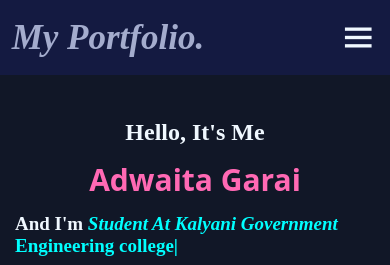
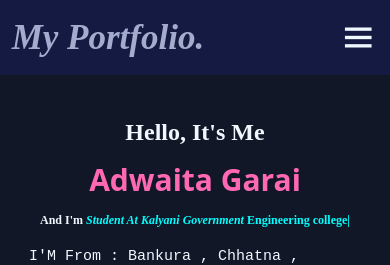
Before and after one commit to adwaita2002/hello-adi, a plain HTML site: page index.html in a window 390 px wide. Shown: the top 265 px of the page. Drawn offline with nearby package versions, Linux system fonts and the light colour scheme.

Commit message:
first commit

```diff
--- a/style.css
+++ b/style.css
@@ -919,7 +919,7 @@ about-content h3 {
     }
 
     .homecontent h2 {
-        font-size: 19px;
+        font-size: 12px;
     }
 
 }
```
